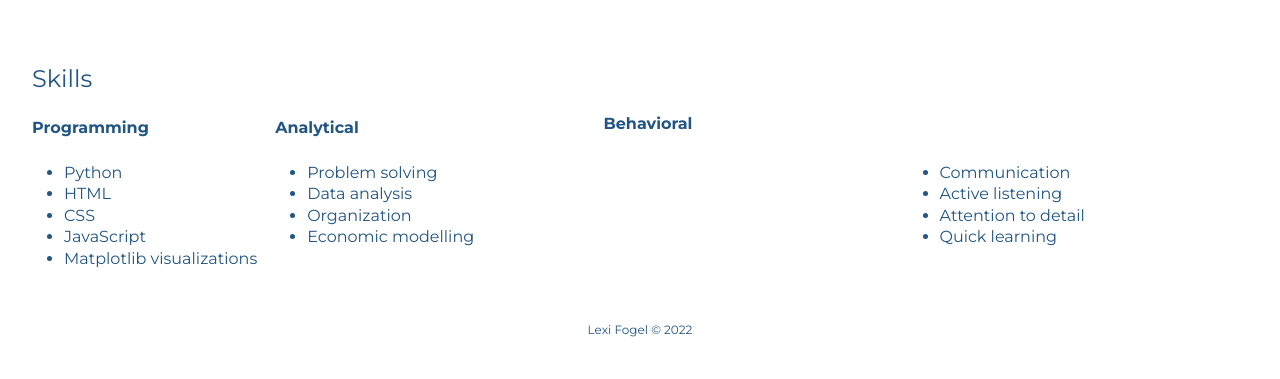
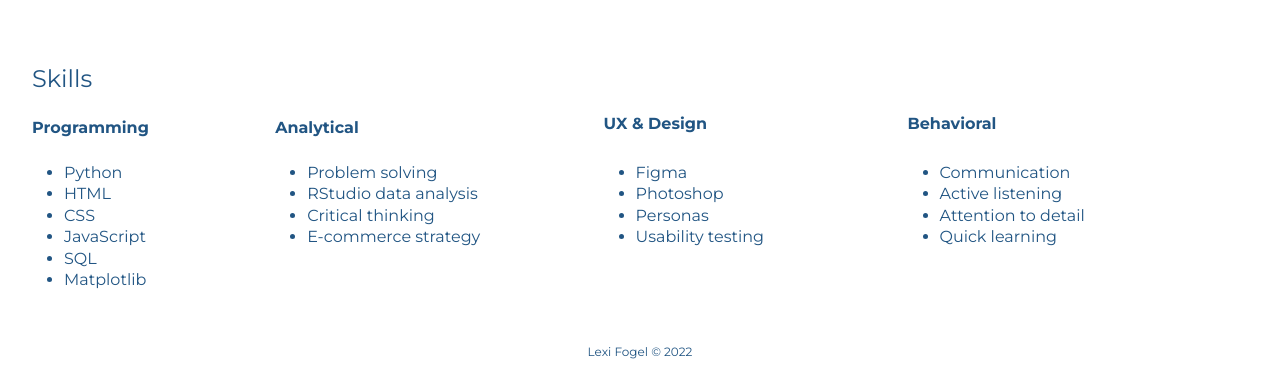
Before and after one commit to lexifogel/portfolio-cleaner, a plain HTML site: page work.html in a window 1280 px wide. Shown: the part 756-1135 px from the top of the page. Before the commit the page ends 1113 px from the top, so only its background shows below. Drawn offline with Linux system fonts and the light colour scheme; a script that the page names is missing.

Commit message:
Add files via upload

```diff
--- a/work.html
+++ b/work.html
@@ -62,7 +62,7 @@
 
           <h3 id="FEAST-title">Open Storm User Experience With Environmental Sensing And Data Faculty Engineering/Arts Student Team</h3>
           <p id="FEAST-des">As a User Experience Designer on the Open Storm UX team,
-            I will work with community stakeholders and craft solutions and tools, such as dashboards, that provide scalable management resources and solutions for the Huron River Watershed and the Clinton River Watershed.</p>
+            I work with community stakeholders to craft solutions and tools, such as dashboards, that provide scalable management resources and solutions for the Huron River Watershed and the Clinton River Watershed.</p>
             <img id="FEAST-logo" src = "images/coe.png" alt="CoE logo"/>
 
           <h3 id="IA-title">The University of Michigan School of Information</h3>
@@ -96,26 +96,36 @@
                   <li id="l1-2">HTML</li>
                   <li id="l1-3">CSS</li>
                   <li id="l1-4">JavaScript</li>
-                  <li id="l1-5">Matplotlib visualizations</li>
+                  <li id="l1-5">SQL</li>
+                  <li id="l1-6">Matplotlib</li>
                 </ul>
               </div>
               <h3 id="title2">Analytical</h3>
               <div class="analytical-skills">
                 <ul>
-                  <li id = "l2-1">Problem solving</li>
-                  <li id = "l2-2">Data analysis</li>
-                  <li id= "l2-3">Organization</li>
-                  <li id= "l2-4">Economic modelling</li>
+                  <li id="l2-1">Problem solving</li>
+                  <li id="l2-2">RStudio data analysis</li>
+                  <li id="l2-3">Critical thinking</li>
+                  <li id="l2-4">E-commerce strategy</li>
                 </ul>
                 </div>
-                <h3 id="title3">Behavioral</h3>
-                <div class="behav-skills">
+                <h3 id="title3">UX & Design</h3>
+                <div class="UX-skills">
                   <ul>
-                    <li id = "l3-1">Communication</li>
-                    <li id = "l3-2">Active listening</li>
-                    <li id = "l3-3">Attention to detail</li>
-                    <li id = "l3-4">Quick learning</li>
+                    <li id = "l3-1">Figma</li>
+                    <li id = "l3-2">Photoshop</li>
+                    <li id = "l3-3">Personas</li>
+                    <li id = "l3-4">Usability testing</li>
                   </ul>
+              </div>
+              <h3 id="title4">Behavioral</h3>
+              <div class="behav-skills">
+                <ul>
+                  <li id = "l3-1">Communication</li>
+                  <li id = "l3-2">Active listening</li>
+                  <li id = "l3-3">Attention to detail</li>
+                  <li id = "l3-4">Quick learning</li>
+                </ul>
               </div>
           </div>
       </div>
```
Also changed, not shown: css/style.css (+4 -6 lines).
